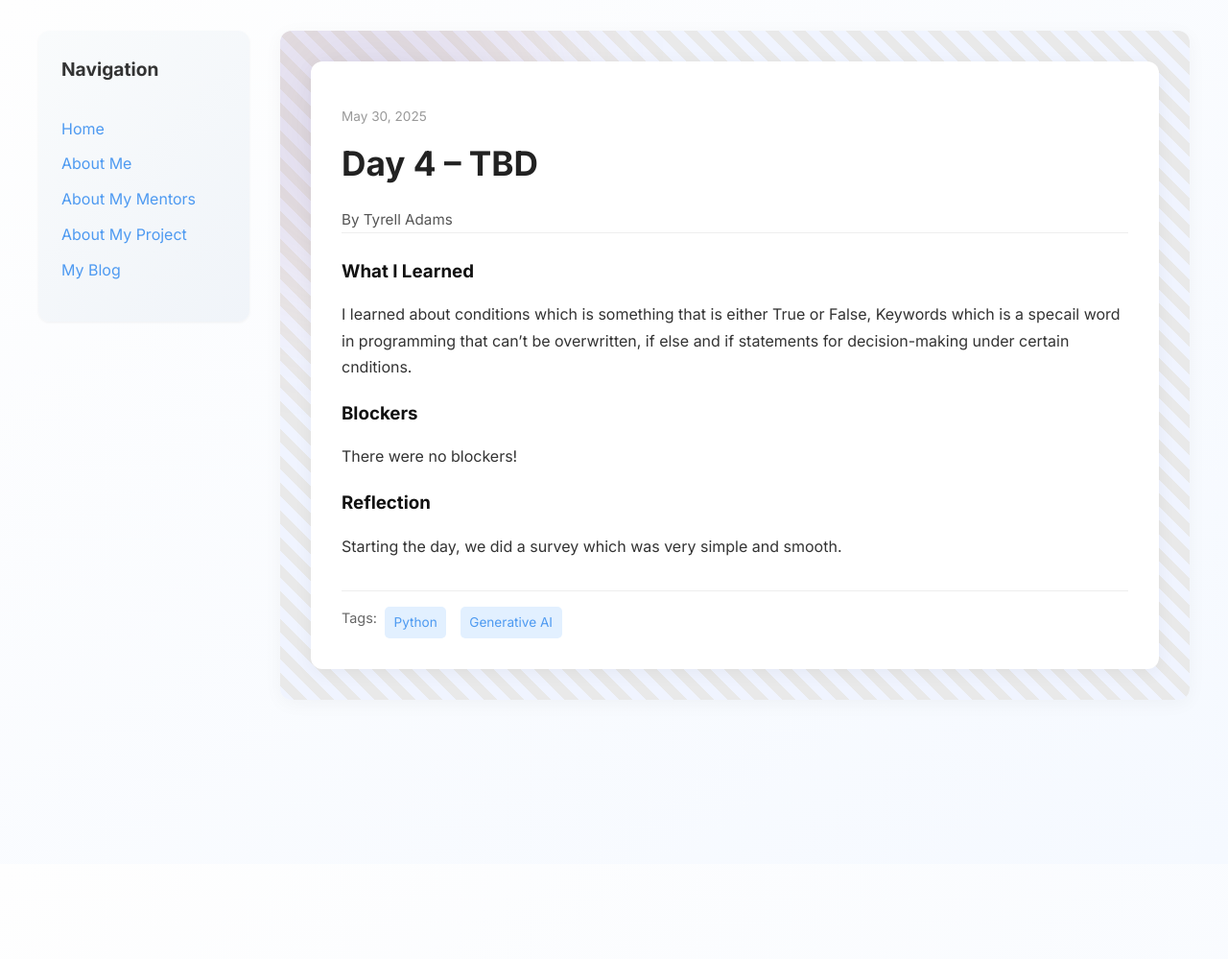
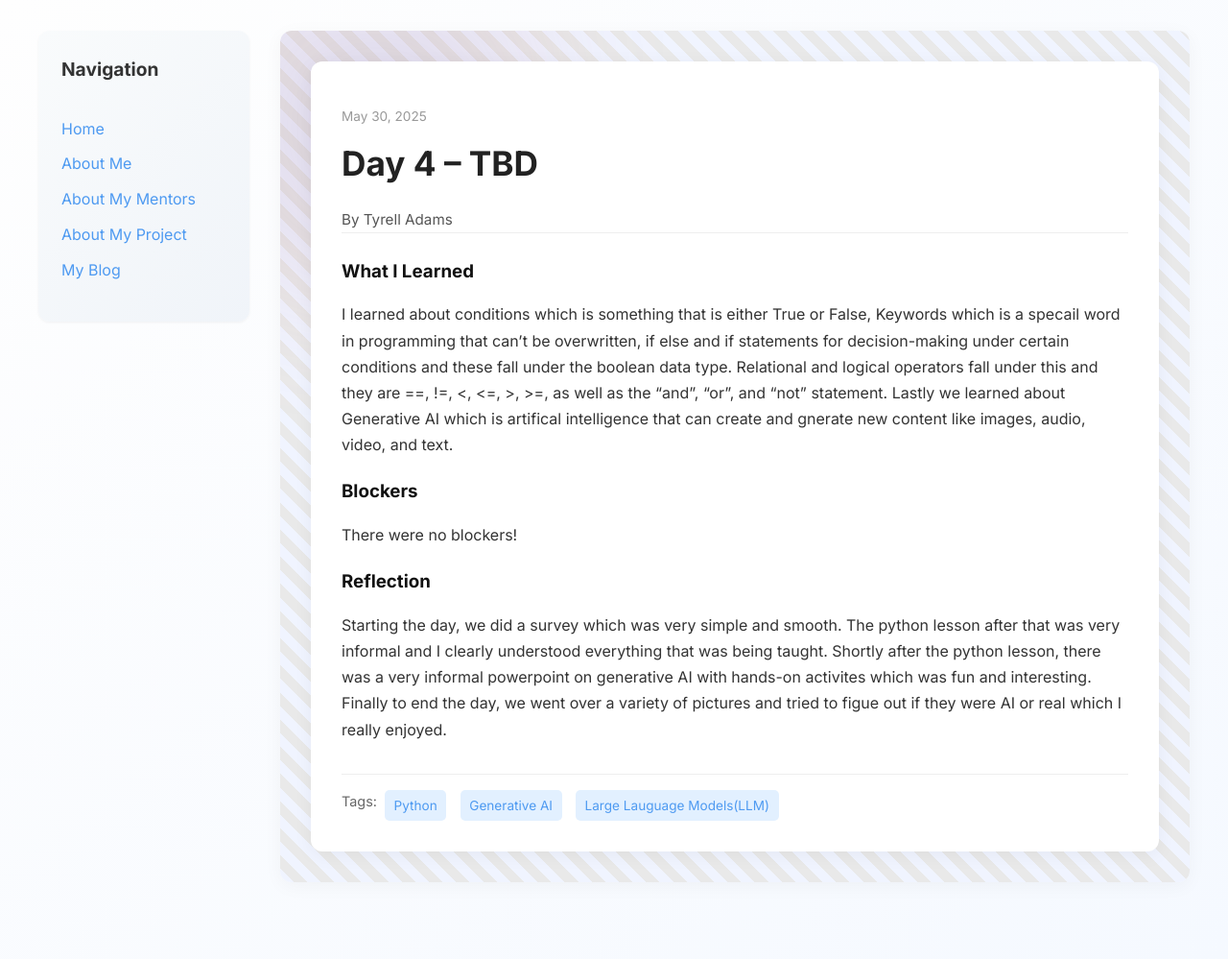
Before and after one commit to Tyrell-Adams/Tyrell-Adams.github.io, a Jekyll site: the page built from _posts/2025-05-30-day-4.md, in a window 1280 px wide. Shown: the whole page at 96% size. Built offline with Jekyll 4.4.1, drawn with Linux system fonts in a browser that asks for light colours; before the commit the page ends 900 px from its top, so only the background shows below that.

Commit message:
Update 2025-05-30-day-4.md

```diff
--- a/_posts/2025-05-30-day-4.md
+++ b/_posts/2025-05-30-day-4.md
@@ -4,13 +4,13 @@ title: "Day 4 – TBD"
 date: 2025-05-30
 author: Tyrell Adams
 permalink: /day4.html
-tags: ["Python", "Generative AI"]
+tags: ["Python", "Generative AI", "Large Lauguage Models(LLM)"]
 
 what_i_learned: |
-  I learned about conditions which is something that is either True or False, Keywords which is a specail word in programming that can't be overwritten, if else and if statements for decision-making under certain cnditions.
+  I learned about conditions which is something that is either True or False, Keywords which is a specail word in programming that can't be overwritten, if else and if statements for decision-making under certain conditions and these fall under the boolean data type. Relational and logical operators fall under this and they are ==, !=, <, <=, >, >=, as well as the "and", "or", and "not" statement. Lastly we learned about Generative AI which is artifical intelligence that can create and gnerate new content like images, audio, video, and text.
 blockers: |
   There were no blockers!
 
 reflection: |
-  Starting the day, we did a survey which was very simple and smooth.
+  Starting the day, we did a survey which was very simple and smooth. The python lesson after that was very informal and I clearly understood everything that was being taught. Shortly after the python lesson, there was a very informal powerpoint on generative AI with hands-on activites which was fun and interesting. Finally to end the day, we went over a variety of pictures and tried to figue out if they were AI or real which I really enjoyed.
 ---
```
